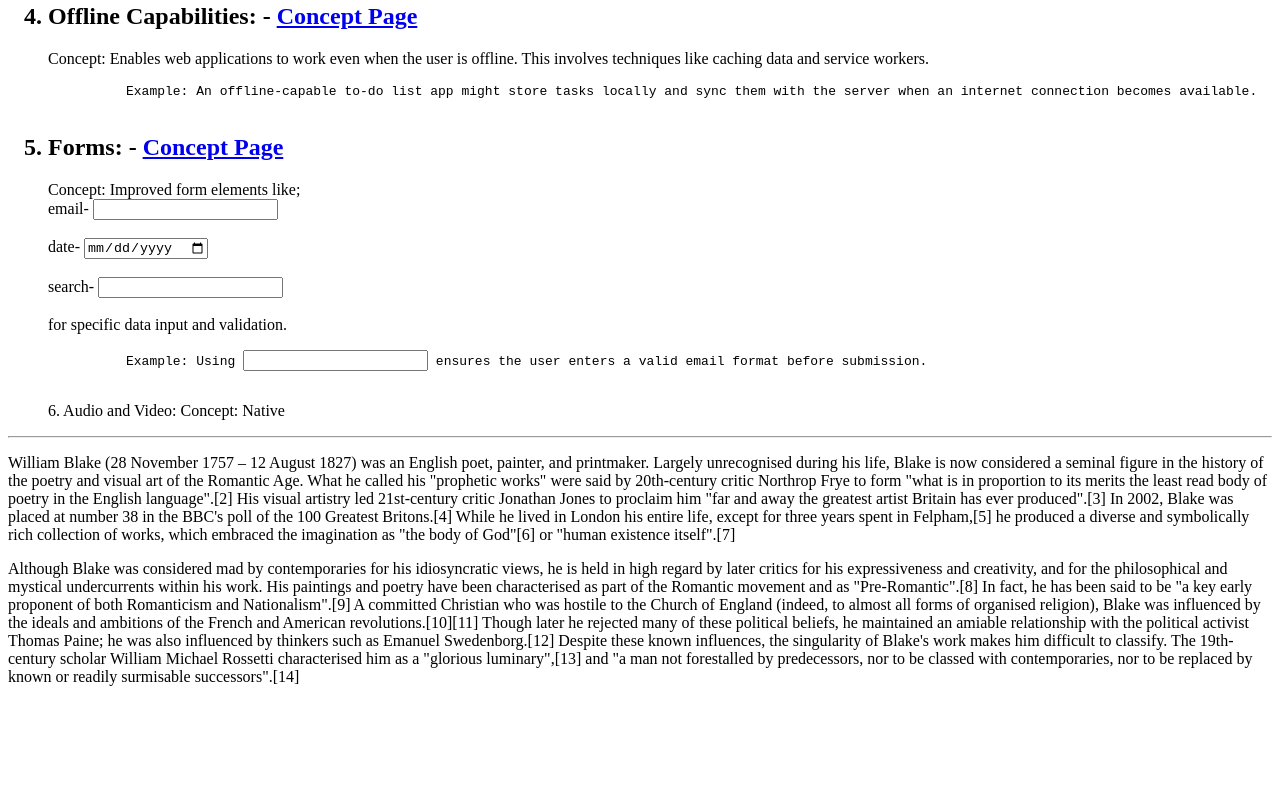
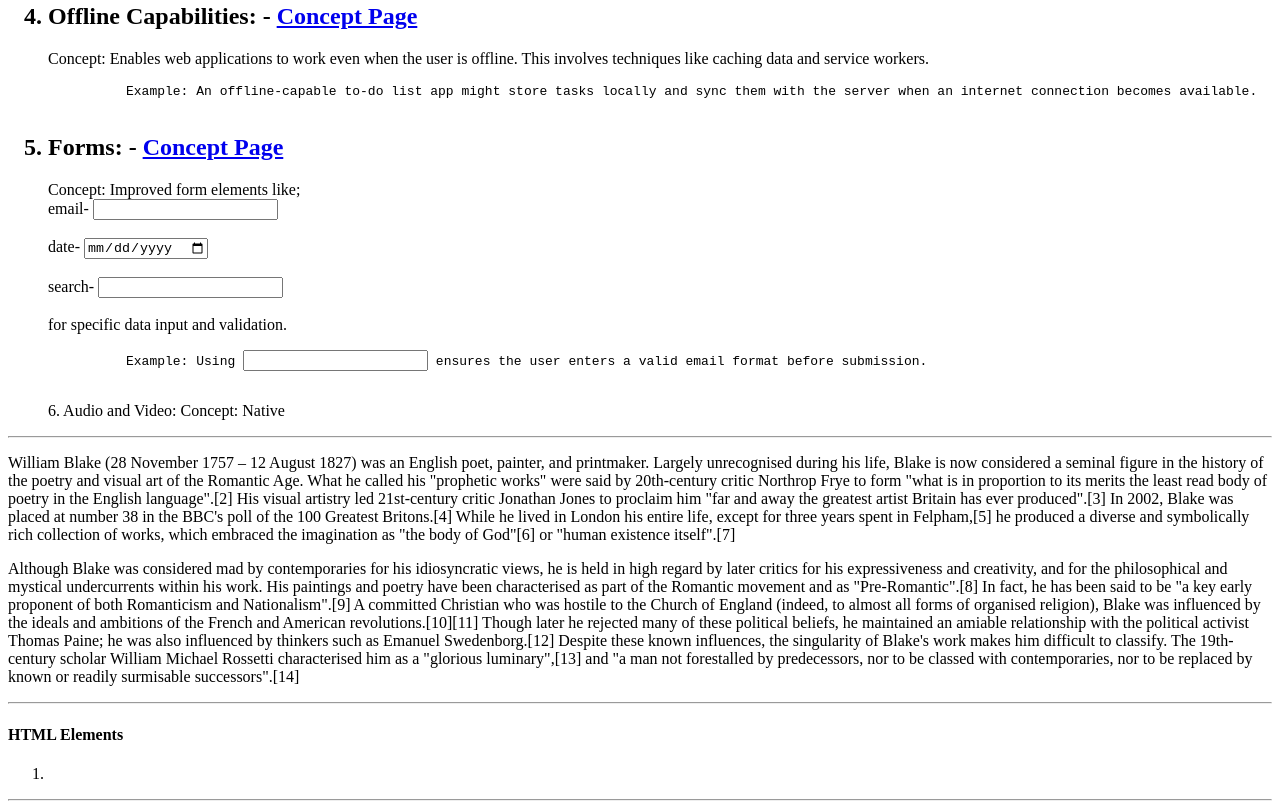
Before and after one commit to Sams-Ddev/Full_Stack_Roadmap, a plain HTML site: page HTML projects/index.html in a window 1280 px wide. Shown: the part 603-1412 px from the top of the page. Before the commit the page ends 1305 px from the top, so only its background shows below. Drawn offline with Linux system fonts and the light colour scheme.

Commit message:
HTML elements update

```diff
--- a/HTML projects/index.html
+++ b/HTML projects/index.html
@@ -164,5 +164,12 @@ s
       predecessors, nor to be classed with contemporaries, nor to be replaced by
       known or readily surmisable successors".[14]
     </p>
+
+    <hr>
+    <h4>HTML Elements</h4>
+    <ol>
+      <li></li>
+    </ol>
+    <hr>
   </body>
 </html>
```
